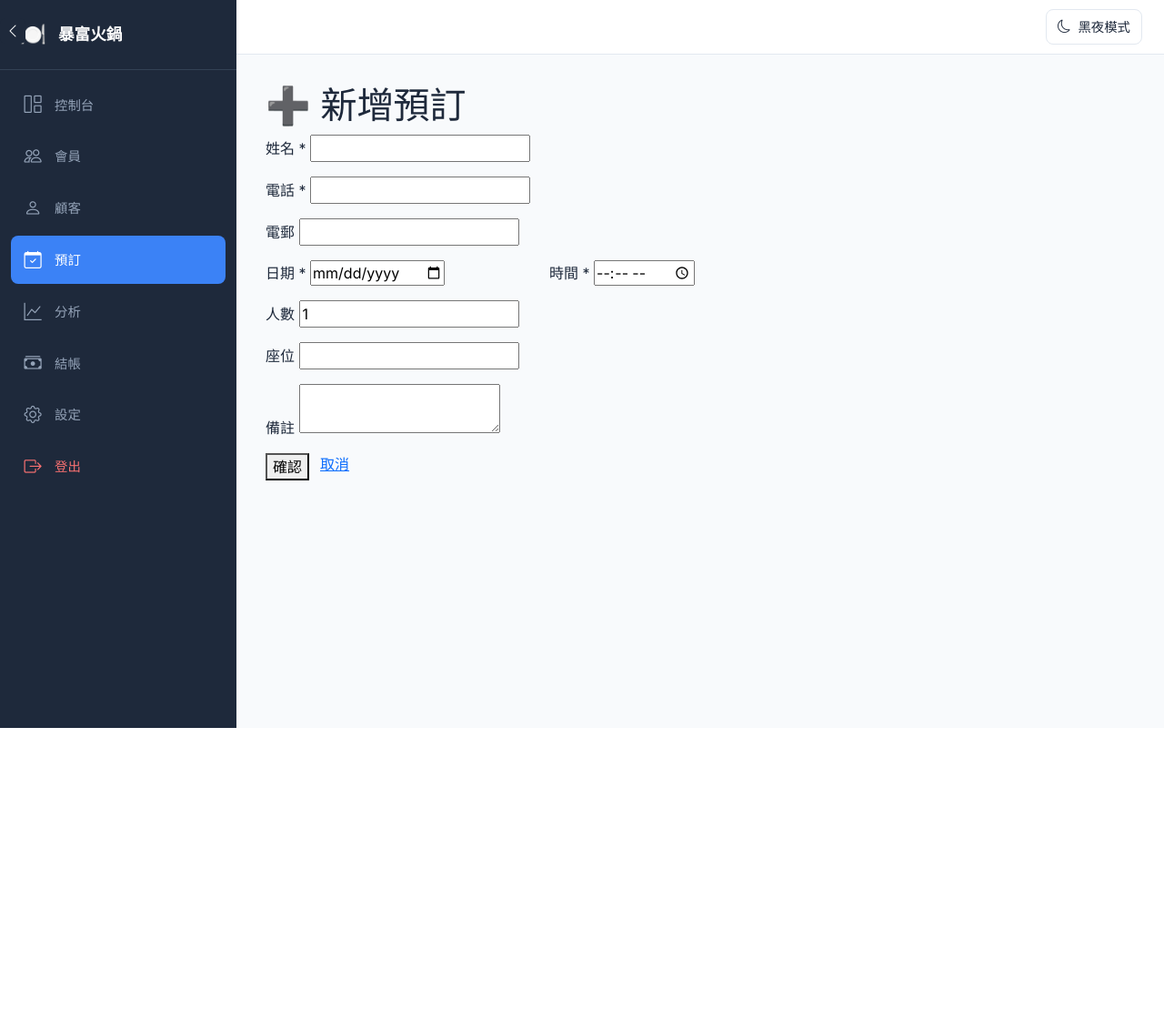
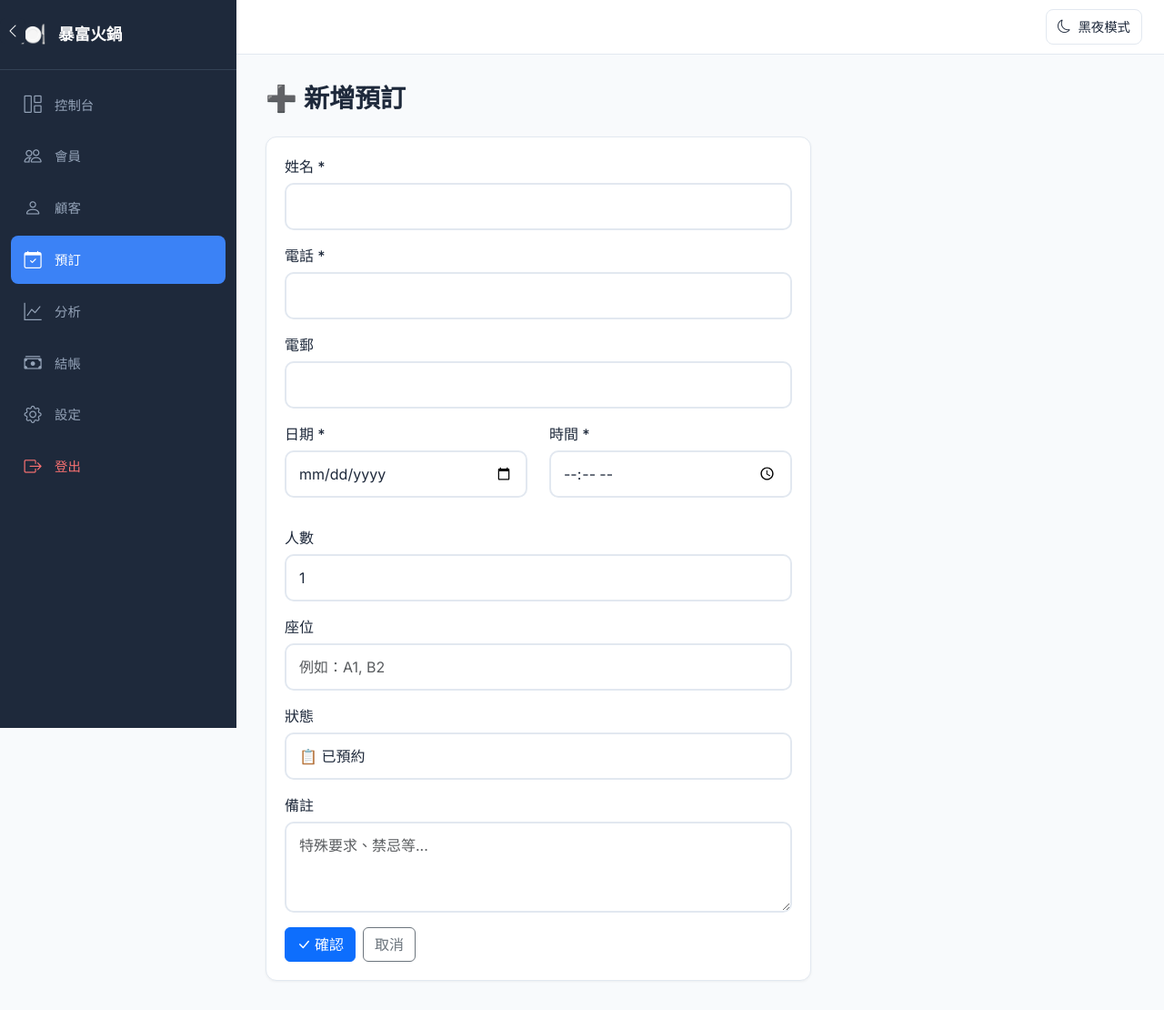
Before and after one commit to singerj295/restaurant-member-system, a Flask app: page /reservations/add in a window 1280 px wide. Shown: the whole page at 91% size. Before the commit the page ends 800 px from the top, so only its background shows below. Run offline with Flask 3, Linux system fonts and the light colour scheme; a user stored in the database is signed in; data comes from the database, SQL or seed files in the repository; some libraries are stand-ins or nearby versions.

Commit message:
Add reservation statuses: booked, confirmed, seated, completed, no_show, cancelled

```diff
--- a/templates/add_reservation.html
+++ b/templates/add_reservation.html
@@ -3,50 +3,105 @@
 {% block title %}新增預訂 - {{ restaurant_name }}{% endblock %}
 
 {% block content %}
-    <div class="cp-header">
-        <h1 class="cp-title">➕ 新增預訂</h1>
-    </div>
+<h1 class="page-title">➕ 新增預訂</h1>
 
-    <div class="cp-card" style="max-width: 600px;">
+<div class="custom-card" style="max-width: 600px;">
+    <div class="card-body">
         <form method="POST">
-            <div class="mb-3">
-                <label class="cp-form-label">姓名 *</label>
-                <input type="text" name="name" class="cp-form-control" required>
+            <div class="form-group mb-3">
+                <label class="form-label">姓名 *</label>
+                <input type="text" name="name" class="form-control" required>
             </div>
-            <div class="mb-3">
-                <label class="cp-form-label">電話 *</label>
-                <input type="tel" name="phone" class="cp-form-control" pattern="[0-9]{8,}" required>
+
+            <div class="form-group mb-3">
+                <label class="form-label">電話 *</label>
+                <input type="tel" name="phone" class="form-control" pattern="[0-9]{8,}" required>
             </div>
-            <div class="mb-3">
-                <label class="cp-form-label">電郵</label>
-                <input type="email" name="email" class="cp-form-control">
+
+            <div class="form-group mb-3">
+                <label class="form-label">電郵</label>
+                <input type="email" name="email" class="form-control">
             </div>
+
             <div class="row mb-3">
                 <div class="col">
-                    <label class="cp-form-label">日期 *</label>
-                    <input type="date" name="date" class="cp-form-control" required>
+                    <div class="form-group">
+                        <label class="form-label">日期 *</label>
+                        <input type="date" name="date" class="form-control" required>
+                    </div>
                 </div>
                 <div class="col">
-                    <label class="cp-form-label">時間 *</label>
-                    <input type="time" name="time" class="cp-form-control" required>
+                    <div class="form-group">
+                        <label class="form-label">時間 *</label>
+                        <input type="time" name="time" class="form-control" required>
+                    </div>
                 </div>
             </div>
-            <div class="mb-3">
-                <label class="cp-form-label">人數</label>
-                <input type="number" name="party_size" class="cp-form-control" value="1" min="1">
+
+            <div class="form-group mb-3">
+                <label class="form-label">人數</label>
+                <input type="number" name="party_size" class="form-control" value="1" min="1">
             </div>
-            <div class="mb-3">
-                <label class="cp-form-label">座位</label>
-                <input type="text" name="table_number" class="cp-form-control">
+
+            <div class="form-group mb-3">
+                <label class="form-label">座位</label>
+                <input type="text" name="table_number" class="form-control" placeholder="例如：A1, B2">
             </div>
-            <div class="mb-3">
-                <label class="cp-form-label">備註</label>
-                <textarea name="note" class="cp-form-control" rows="2"></textarea>
+
+            <div class="form-group mb-3">
+                <label class="form-label">狀態</label>
+                <select name="status" class="form-select">
+                    <option value="booked">📋 已預約</option>
+                    <option value="confirmed">✅ 確認訂座</option>
+                    <option value="seated">👥 已入座</option>
+                    <option value="completed">✔ 完成</option>
+                    <option value="no_show">❌ No-Show</option>
+                    <option value="cancelled">🚫 已取消</option>
+                </select>
             </div>
-            <div style="display: flex; gap: 0.75rem;">
-                <button type="submit" class="cp-btn cp-btn-primary">確認</button>
-                <a href="{{ url_for('reservations') }}" class="cp-btn cp-btn-secondary">取消</a>
+
+            <div class="form-group mb-3">
+                <label class="form-label">備註</label>
+                <textarea name="note" class="form-control" rows="3" placeholder="特殊要求、禁忌等..."></textarea>
+            </div>
+
+            <div class="d-flex gap-2">
+                <button type="submit" class="btn btn-primary">
+                    <i class="bi bi-check-lg me-1"></i>確認
+                </button>
+                <a href="{{ url_for('reservations') }}" class="btn btn-outline-secondary">取消</a>
             </div>
         </form>
     </div>
+</div>
+
+<style>
+    .form-group {
+        margin-bottom: 16px;
+    }
+
+    .form-label {
+        display: block;
+        font-weight: 500;
+        margin-bottom: 6px;
+        color: var(--text-color);
+    }
+
+    .form-control, .form-select {
+        width: 100%;
+        padding: 12px 14px;
+        border: 2px solid var(--border-color);
+        border-radius: 10px;
+        font-size: 1rem;
+        background: var(--card-bg);
+        color: var(--text-color);
+        transition: all 0.2s;
+    }
+
+    .form-control:focus, .form-select:focus {
+        outline: none;
+        border-color: #667eea;
+        box-shadow: 0 0 0 4px rgba(102, 126, 234, 0.1);
+    }
+</style>
 {% endblock %}
```
Also changed, not shown: templates/reservations.html (+25 -2 lines).
